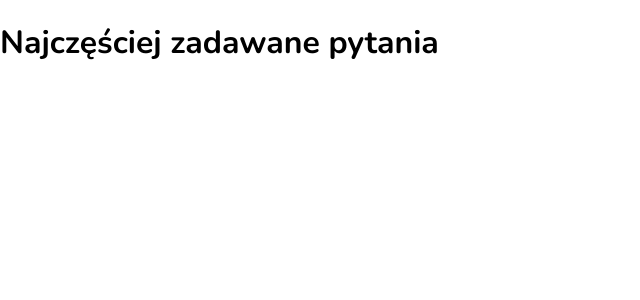
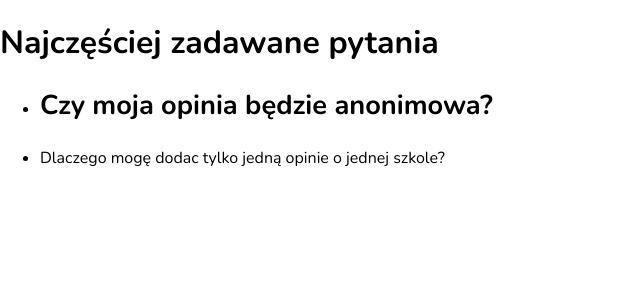
Before and after one commit to Ilnicki010/justFindSchool, a Vue app: page /faq in a window 1280 px wide. Shown: the top 300 px of the page, without its empty margins (0-640 px from the left). Built offline with nearby package versions, Linux system fonts and the light colour scheme; some icons are missing.

Commit message:
faq developing

```diff
--- a/src/components/discoverSection.vue
+++ b/src/components/discoverSection.vue
@@ -1,10 +1,6 @@
 <template>
   <div class="featured-articles" v-if="ready">
     <h3>Odkrywaj</h3>
-    <!-- <div class="soon">
-      <work-icon :height="100" :width="200" />
-      <p>Wkrótce</p>
-    </div>-->
     <div class="articles-list">
       <article class="featured">
         <h4>
--- a/src/views/FAQ.vue
+++ b/src/views/FAQ.vue
@@ -1,6 +1,14 @@
 <template>
   <div>
     <h1>Najczęściej zadawane pytania</h1>
+    <div>
+      <ul>
+        <li>
+          <h2>Czy moja opinia będzie anonimowa?</h2>
+        </li>
+        <li>Dlaczego mogę dodac tylko jedną opinie o jednej szkole?</li>
+      </ul>
+    </div>
   </div>
 </template>
 
```
Also changed, not shown: src/components/schoolItem.vue (+0 -20 lines).
